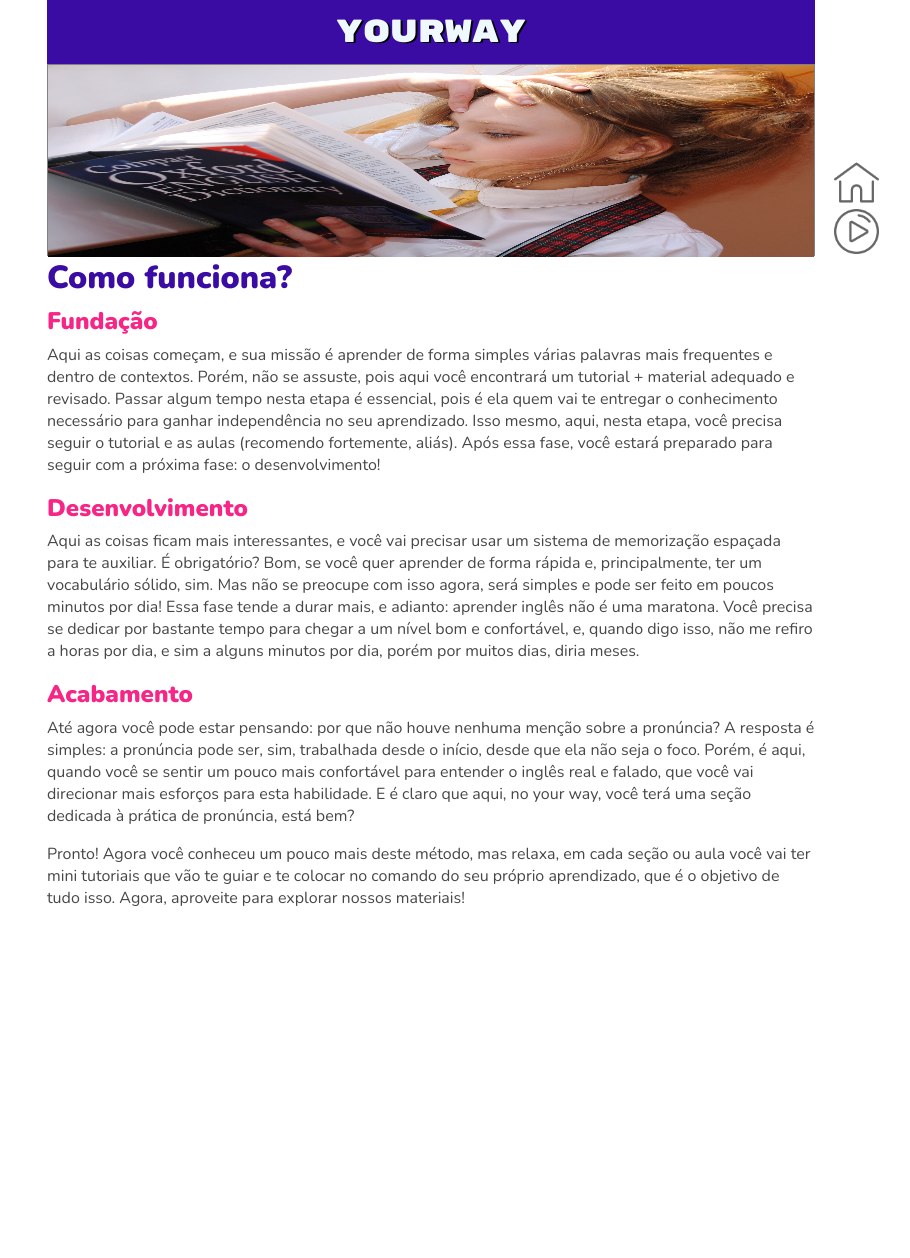
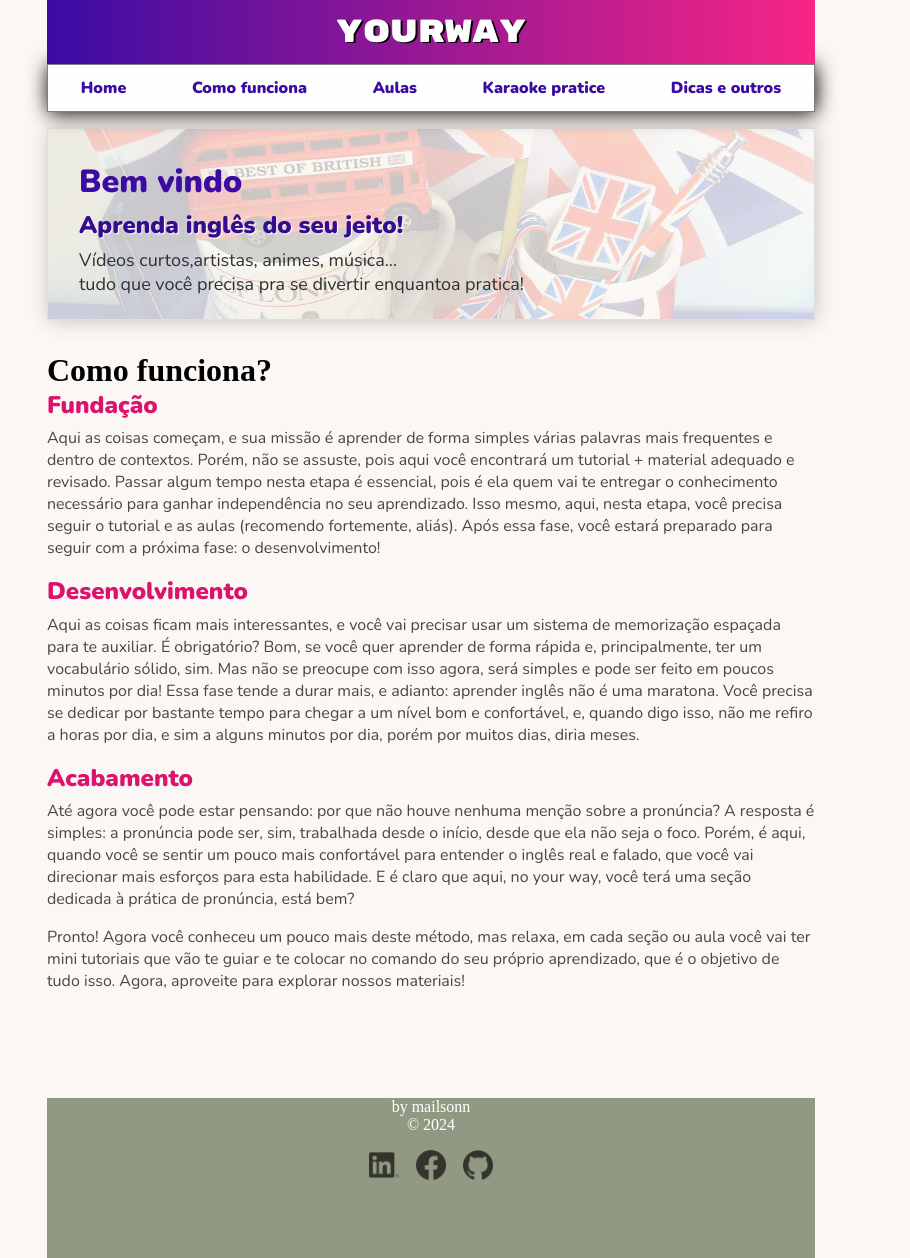
Before and after one commit to mailsonn/mobile-site, a plain HTML site: page audio-text.html in a window 1280 px wide. Shown: the whole page, without its empty margins (209-1119 px from the left). Before the commit the page ends 1015 px from the top, so only its background shows below. Drawn offline with nearby package versions, Linux system fonts and the light colour scheme.

Commit message:
versao-de-pc

```diff
--- a/audio-text.html
+++ b/audio-text.html
@@ -12,10 +12,28 @@
     <div class="bigTop">
 
         <div class="topBar">
-            <span>YourWay</span>
+            <span class="title">YourWay</span>
         </div>
+
+        <ul>
+            <a href="index.html"><li>Home</li></a>
+            <a href="audio-text.html"><li>Como funciona</li></a>
+            <a href="aulas.html"><li>Aulas</li></a>
+            <a href="x"><li>Karaoke pratice</li></a>
+            <a href="x"><li>Dicas e outros</li></a>
+        </ul>
+
+        <div class="block-hero">
+            <h1 id="hero-title">Bem vindo</h1>
+            <h2 id="hero-text">Aprenda inglês do seu jeito!</h2>
+            <p id="hero-paragraph">
+                Vídeos curtos,artistas, animes, música... <br>
+                tudo que você precisa pra se divertir enquantoa pratica!
+            </p>
+        </div>
+
         <div class="banner">
-                <img class="img-banner" src="images/girl.jpg" alt="banner inicial">
+
         </div>
     </div>
 
@@ -64,6 +82,17 @@
 
     </div>
 
+    <footer>
+        <span>by mailsonn</span> <br>
+        © 2024
+
+        <div class="iconsFooter">
+            <img class="unicIconFooter" src="icons/linkedin.png" alt="">
+            <img class="unicIconFooter" src="icons/facebook.png" alt="">
+            <img class="unicIconFooter" src="icons/github.png" alt="">
+        </div>
+    </footer>
+
     <script src="script.js"></script>
 </body>
 </html>
--- a/css/media.css
+++ b/css/media.css
@@ -1,13 +1,12 @@
 @media  (min-width: 800px) {
     main {
         margin: 0 20% 0 20%;
-
     }
     .bigTop{
         margin: 0 20% 0 20%;
     }
     .bottomBar{
-        display: flex;
+        display: none;
         flex-direction: column;
         justify-content: space-between;
         align-items: flex-end;
@@ -16,4 +15,30 @@
         right: 12rem;
     }
 
+    .allclasses{
+
+        display: flex;
+        flex-direction: row;
+        flex-wrap: wrap;
+        justify-content: space-between;
+
+        width: auto;
+        height: 70vh;
+
+    }
+
+    .aulas{
+        margin: 10pix;
+    }
+    footer{
+        color: white;
+        height: 10rem;
+        width: auto;
+        margin: 0 20% 0 20%;
+    }
+
+    .listMenu{
+        display: none;
+    }
+
 }
--- a/css/styles.css
+++ b/css/styles.css
@@ -11,20 +11,59 @@
 body {
     min-height: 100vh;
     margin: 0;
+    background-color:rgb(250, 247, 244);
   }
 
 
 .topBar{
     height: 4rem;
     width: 100%;
-    background:#3a0ca3;
+    background-image: ( bottom, red);
+
+    background: linear-gradient(to right, #3A0CA3, #f72585);
+
     display: flex;
     justify-content: center;
     align-items: center;
+    position: relative;
+
+
 }
 
-span{
-    color: aliceblue;
+
+ul{
+    display: flex;
+    align-items: center;
+    background-color: #FDFFFC;
+    border: solid 1px gray;
+    height: 3rem;
+    box-shadow: 1px 1px 20px black;
+    justify-content: space-around;
+}
+
+li, a{
+    text-decoration: none;
+    list-style-type: none;
+    text-shadow: 2px 1px 0 white;
+    font-family: "Nunito", serif;
+    font-optical-sizing: auto;
+    font-weight: 900;
+    padding: 15px;
+    cursor: pointer;
+    color: #3A0CA3;
+}
+
+
+
+li:hover{
+    color: #f72585;
+    transition: 0.1s;
+    background-color: rgb(240, 240, 240);
+    border-radius: 50%;
+}
+
+span.title{
+    color: #fff;
     text-align: center;
     text-shadow: 2px 1px 0 black;
     font-family: "Rubik Mono One", serif;
@@ -34,17 +73,63 @@ span{
 }
 
 .banner{
+    margin-top: 1em;
+    margin-bottom: 2em;
     border: solid 1px gray;
     height: 12rem;
     width: 100%;
+    box-shadow: 1px 1px 20px black;
+    background-image: url(/images/banner2.jpg);
+    background-position: center;
+    background-size: cover;
+    background-repeat: no-repeat;
+
+    opacity: 0.2;
+    position: relative;
+
+    z-index: -1;
 }
 
+.block-hero{
+    position: absolute;
+    top: 10rem;
+    left: 18rem;
+    z-index: 1;
+}
+
+#hero-title{
+    color: #3a0ca3;
+    text-shadow: 2px 2px 30px ffffff;
+    margin-bottom: 0.4rem;
+    font-family: "Nunito", serif;
+    font-optical-sizing: auto;
+    font-weight: 900;
+    font-style: normal;
+}
+
+#hero-text{
+
+    color: #330c8f;
+    text-shadow: 1px 1px 1px white;
+}
+
+#hero-paragraph{
+    color: #2f312f;
+    margin-bottom: 1rem;
+    font-family: "Nunito", serif;
+    font-optical-sizing: auto;
+    font-weight: weight;
+    font-size: large;
+
+}
+
+/*
 .img-banner{
     height: 12rem;
     width: 100%;
     background-size: cover;
-
 }
+*/
 
 .bottomBar{
     height: 4rem;
@@ -73,18 +158,8 @@ main{
 }
 
 
-h1{
-    color: #3a0ca3;
-    text-shadow: 2px 2px 30px ffffff;
-    margin-bottom: 0.4rem;
-    font-family: "Nunito", serif;
-    font-optical-sizing: auto;
-    font-weight: 900;
-    font-style: normal;
-}
-
 h2{
-    color: #f72585;
+    color: #DC136C;
     margin-bottom: 0.4rem;
     font-family: "Nunito", serif;
     font-optical-sizing: auto;
@@ -101,7 +176,11 @@ p{
     font-style: normal;
 }
 
-
+.images{
+    height: 25rem;
+    width: 50rem;
+    min-width: 20%;
+}
 
 .allclasses {
     display: flex;
@@ -152,3 +231,24 @@ p{
     width: 100%;
     border: none;
 }
+
+footer{
+    text-align: center;
+    color: white;
+    height: 10rem;
+    width: auto;
+    background-color: #929982;
+}
+
+.unicIconFooter{
+    height: 30px;
+    width: 30px;
+    opacity: 65%;
+    margin: 1em 0.4em 0.3em 0.4em;
+}
+
+.unicIconFooter:hover{
+
+    opacity: 80%;
+
+}
--- a/script.js
+++ b/script.js
@@ -15,3 +15,6 @@ const videoLinks = {
 
 const iframe = document.getElementById('videoIframe');
 iframe.src = videoLinks[videoId]
+
+//menu
+const menu = getElementById('ableMenu');
```
Also changed, not shown: aulas.html (+36 -12 lines), index.html (+39 -6 lines), individual-classes.html (+11 -1 lines), icons/facebook.png (added), icons/github.png (added), icons/linkedin.png (added), icons/menu_24dp_FFF_FILL0_wght400_GRAD0_opsz24.png (added), images/freedom.jpg (added), images/logo.webp (added), images/london (1).png (added), images/rotina.png (added).
